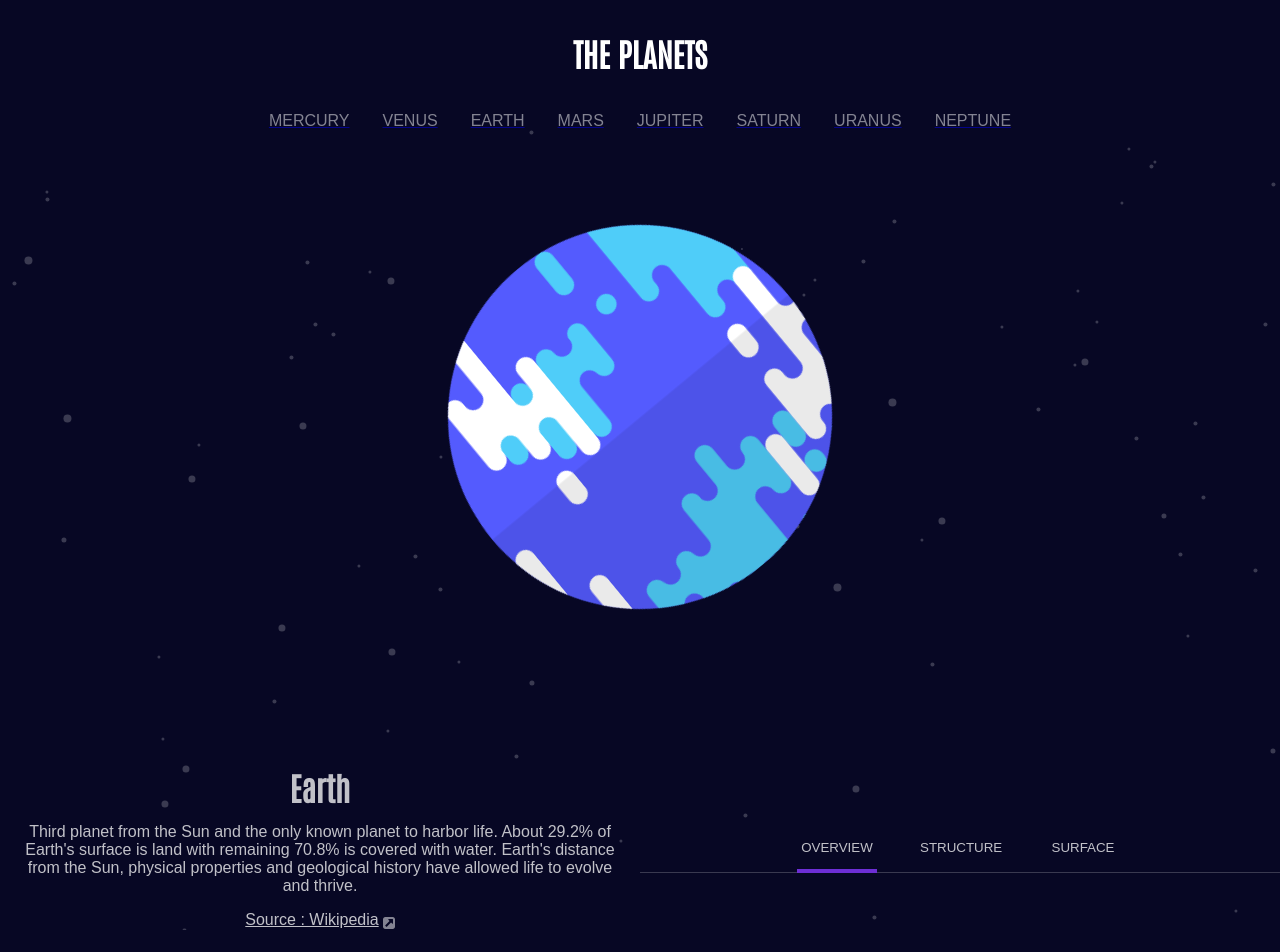
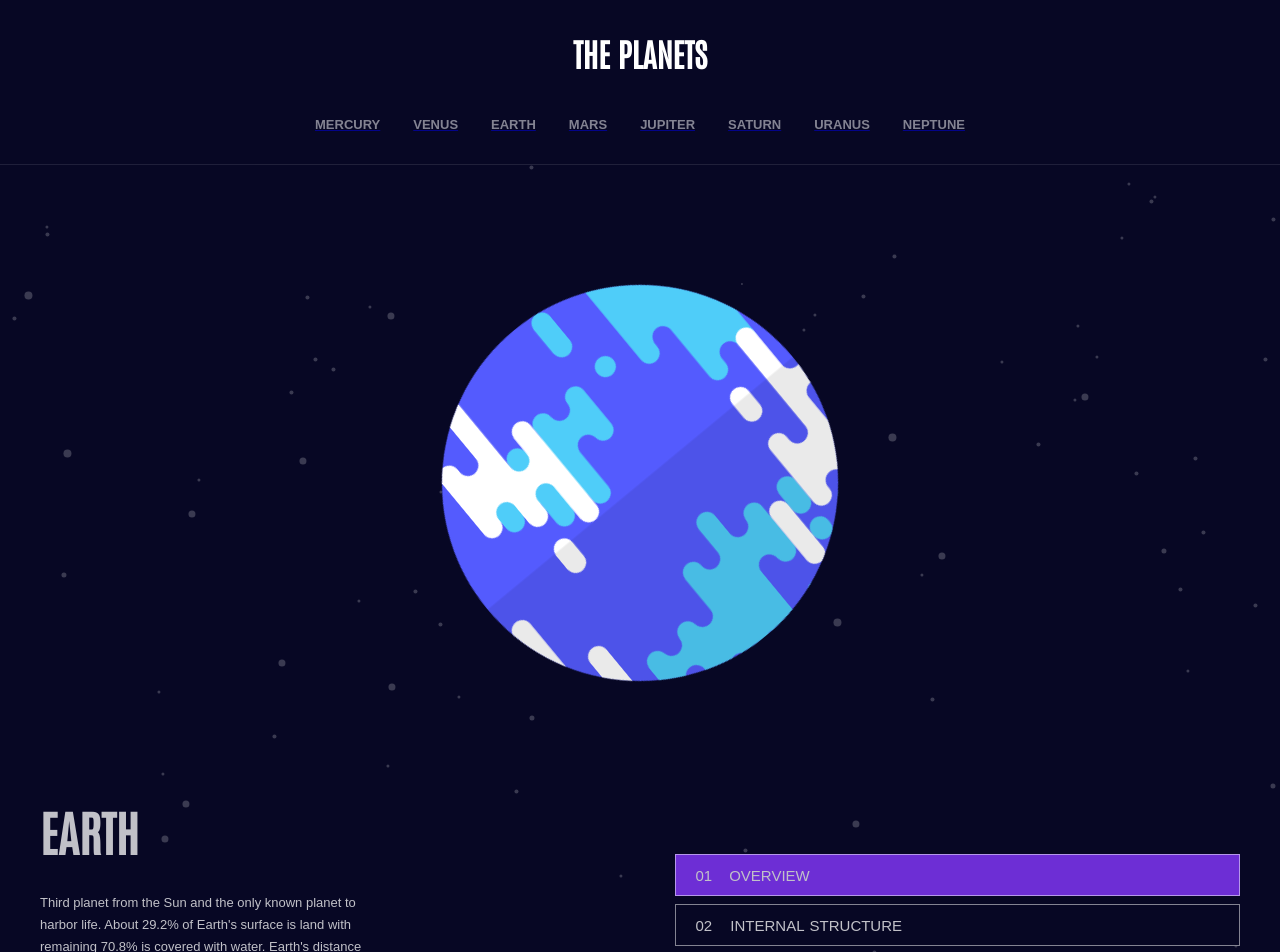
Before and after one commit to AchiPhutkaradze/planets-fact-site, a React (Vite) app: page /home/Earth in a window 1280 px wide. Shown: the top 952 px of the page. Built offline with nearby package versions, Linux system fonts and the light colour scheme.

Commit message:
add: tablet resolution

```diff
--- a/src/components/Navbar.tsx
+++ b/src/components/Navbar.tsx
@@ -24,8 +24,13 @@ const NavBar = styled.nav`
   opacity: 0.5;
   list-style-type: none;
   gap: 33px;
-  text-transform: uppercase ;
+  text-transform: uppercase;
+  border-bottom: 1px solid #393950;
+  padding-bottom: 27px;
 `;
 const PlanetName = styled.li`
   color: white;
+  line-height: 25px;
+  font-size: 13px;
+  font-weight: 700;
 `;
--- a/src/components/Planets.tsx
+++ b/src/components/Planets.tsx
@@ -34,11 +34,29 @@ export default function Planets(props: {
     <Color>
       <Wrapper>
         <Buttons>
-          <Overview onClick={() => setInfo("overview")}>OVERVIEW</Overview>
+          <Overview
+            info={info}
+            bottomColor={BottomColor}
+            onClick={() => setInfo("overview")}
+          >
+            OVERVIEW
+          </Overview>
           <OverviewBottomBorder info={info} bottomColor={BottomColor} />
-          <Structure onClick={() => setInfo("structure")}>STRUCTURE</Structure>
+          <Structure
+            info={info}
+            bottomColor={BottomColor}
+            onClick={() => setInfo("structure")}
+          >
+            STRUCTURE
+          </Structure>
           <StructureBottomBorder info={info} bottomColor={BottomColor} />
-          <Surface onClick={() => setInfo("surface")}>SURFACE </Surface>
+          <Surface
+            info={info}
+            bottomColor={BottomColor}
+            onClick={() => setInfo("surface")}
+          >
+            SURFACE
+          </Surface>
           <SurfaceBottomBorder info={info} bottomColor={BottomColor} />
         </Buttons>
         <PlanetImgBox>
@@ -108,6 +126,7 @@ const PlanetImgBox = styled.div`
   padding: 95px 0;
   @media screen and (min-width: 768px) {
     grid-column: 1/-1;
+    padding: 120px 0;
   }
 `;
 const AnimationName = keyframes`
@@ -130,12 +149,18 @@ const PlanetImg = styled.img`
   width: 30%;
   height: 30%;
   animation: ${Keyframes} 40s linear infinite;
+  @media screen and (min-width: 768px) {
+    width: 33%;
+  }
 `;
 
 const Color = styled.div`
   height: 100vh;
   background-image: url(../assets/background-stars.svg);
   animation: ${AnimationName} 20s linear infinite;
+  @media screen and (min-width: 768px) {
+    padding: 0 40px;
+  }
 `;
 const Buttons = styled.div`
   height: 50px;
@@ -149,28 +174,93 @@ const Buttons = styled.div`
   @media screen and (min-width: 768px) {
     grid-row: 2;
     grid-column: 2;
+    grid-template-rows: 1fr 1fr 1fr;
+    grid-template-columns: none;
+    border-bottom: 0;
+    gap: 0;
+    width: 100%;
+    height: 152px;
+    justify-content: inherit;
   }
 `;
-const Overview = styled.button`
+const Overview = styled.button<{ info: string; bottomColor: string }>`
   width: 80px;
   background-color: rgba(7, 7, 36, 1);
   color: #c1c1c8;
   position: absolute;
   grid-column: 1;
+  @media screen and (min-width: 768px) {
+    &::before {
+      content: " 01";
+    }
+    width: 100%;
+    grid-row: 1;
+    background-color: ${(props) =>
+      props.info === "overview" ? `  ${props.bottomColor}` : ``};
+    padding: 8px 0 7px 20px;
+    display: flex;
+    gap: 17px;
+    grid-column: 1/3;
+    position: inherit;
+    font-size: 15px;
+    line-height: 25px;
+    border: 1px solid rgba(255, 255, 255, 0.5);
+  }
 `;
-const Structure = styled.button`
+const Structure = styled.button<{ info: string; bottomColor: string }>`
   width: 80px;
   background-color: rgba(7, 7, 36, 1);
   color: #c1c1c8;
   grid-column: 2;
   position: absolute;
+  @media screen and (min-width: 768px) {
+    &::before {
+      content: " 02 INTERNAL";
+      word-spacing: 14px;
+    }
+    grid-row: 2;
+    position: inherit;
+    grid-column: inherit;
+    background-color: ${(props) =>
+      props.info === "structure" ? `  ${props.bottomColor}` : ``};
+    width: 100%;
+    padding: 8px 0 7px 20px;
+    display: flex;
+    gap: 5px;
+    font-size: 15px;
+    line-height: 25px;
+    border: 1px solid rgba(255, 255, 255, 0.5);
+    grid-column: 1/3;
+  }
 `;
-const Surface = styled.button`
+const Surface = styled.button<{ info: string; bottomColor: string }>`
   width: 80px;
   background-color: rgba(7, 7, 36, 1);
   color: #c1c1c8;
   grid-column: 3;
   position: absolute;
+  @media screen and (min-width: 768px) {
+    &::before {
+      content: " 03";
+      padding-right: 14px;
+    }
+    &::after {
+      content: " GEOLOGY";
+      padding-left: 4px;
+    }
+    grid-row: 3;
+    position: inherit;
+    grid-column: inherit;
+    background-color: ${(props) =>
+      props.info === "surface" ? `  ${props.bottomColor}` : ``};
+    width: 100%;
+    padding: 8px 0 7px 20px;
+    font-size: 15px;
+    line-height: 25px;
+    border: 1px solid rgba(255, 255, 255, 0.5);
+    text-align: start;
+    grid-column: 1/3;
+  }
 `;
 
 const OverviewBottomBorder = styled.div<{ info: string; bottomColor: string }>`
@@ -180,6 +270,9 @@ const OverviewBottomBorder = styled.div<{ info: string; bottomColor: string }>`
     props.info === "overview" ? `  ${props.bottomColor}` : ``};
   position: relative;
   top: 24px;
+  @media screen and (min-width: 768px) {
+    display: none;
+  }
 `;
 const StructureBottomBorder = styled.div<{ info: string; bottomColor: string }>`
   width: 80px;
@@ -188,6 +281,9 @@ const StructureBottomBorder = styled.div<{ info: string; bottomColor: string }>`
     props.info === "structure" ? `  ${props.bottomColor}` : ``};
   position: relative;
   top: 24px;
+  @media screen and (min-width: 768px) {
+    display: none;
+  }
 `;
 const SurfaceBottomBorder = styled.div<{ info: string; bottomColor: string }>`
   width: 80px;
@@ -196,6 +292,9 @@ const SurfaceBottomBorder = styled.div<{ info: string; bottomColor: string }>`
     props.info === "surface" ? `   ${props.bottomColor}` : ``};
   position: relative;
   top: 24px;
+  @media screen and (min-width: 768px) {
+    display: none;
+  }
 `;
 const Description = styled.div`
   display: flex;
@@ -205,15 +304,30 @@ const Description = styled.div`
   gap: 16px;
   @media screen and (min-width: 768px) {
     grid-row: 2;
+    gap: 30px;
+    padding: 0;
+    width: 339px;
+    align-items: start;
   }
 `;
 const PlanetName = styled.h1`
   color: #c1c1c8;
   font-family: "Antonio";
+  text-transform: uppercase;
+  @media screen and (min-width: 768px) {
+    font-size: 48px;
+    line-height: 61px;
+  }
 `;
 const Text = styled.p`
   color: #c1c1c8;
+  font-size: 10.7px;
   text-align: center;
+  line-height: 22px;
+  @media screen and (min-width: 768px) {
+    text-align: left;
+    font-size: 13px;
+  }
 `;
 const Source = styled.div`
   display: flex;
@@ -231,6 +345,11 @@ const Footer = styled.div`
   grid-gap: 8px;
   grid-template-rows: 1fr 1fr 1fr 1fr;
   padding: 28px 24px 47px 24px;
+  @media screen and (min-width: 768px) {
+    grid-template-columns: 1fr 1fr 1fr 1fr;
+    grid-template-rows: inherit;
+    padding: 27px 0 36px 0;
+  }
 `;
 const Child = styled.div`
   border: 1px solid #1a1a34;
@@ -241,6 +360,11 @@ const Child = styled.div`
   width: 100%;
   color: wheat;
   align-items: center;
+  @media screen and (min-width: 768px) {
+    flex-direction: column;
+    justify-content: inherit;
+    height: inherit;
+  }
 `;
 const FirstChild = styled.p`
   font-size: 10px;
@@ -259,7 +383,9 @@ const Wrapper = styled.div`
   @media screen and (min-width: 768px) {
     display: grid;
     grid-template-columns: 1fr 1fr;
-    grid-template-rows: 2fr 1fr;
+    grid-template-rows: 1fr;
     align-items: center;
+    column-gap: 69px;
+    justify-content: space-between;
   }
 `;
```
